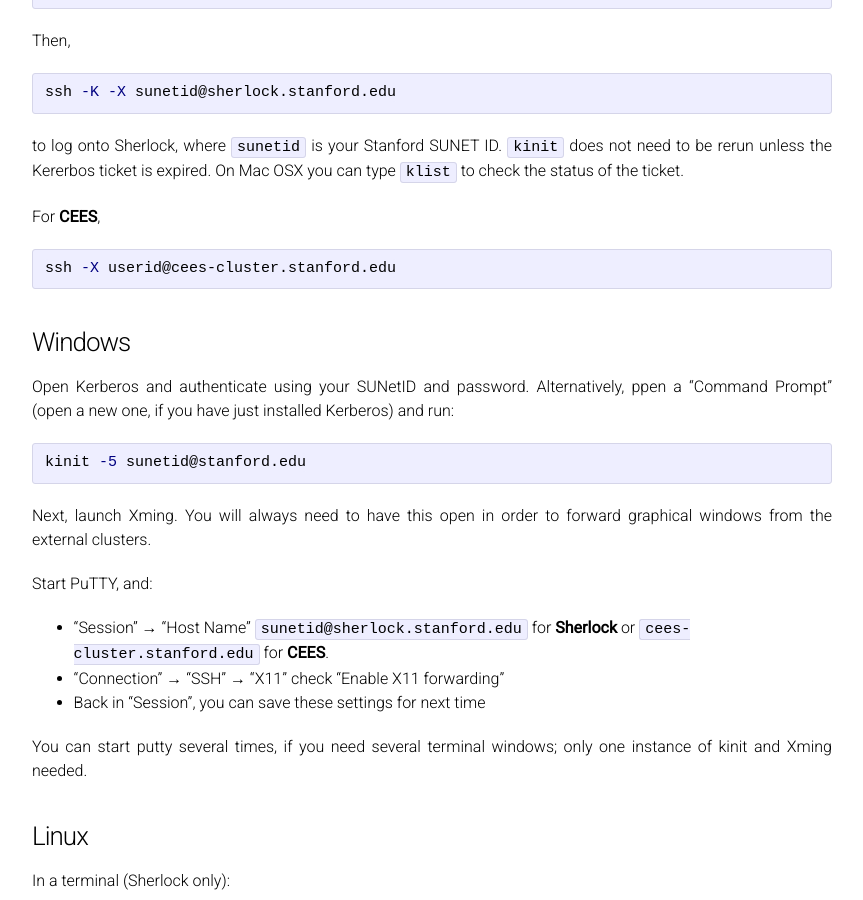
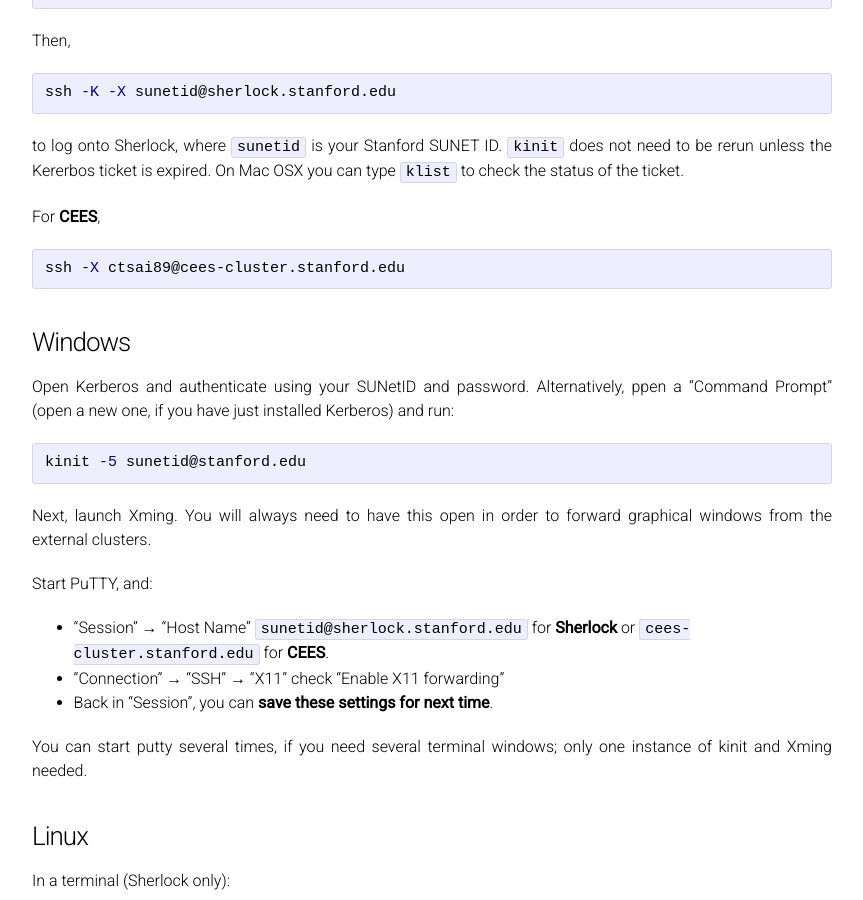
Before and after one commit to chemeng444/chemeng444.github.io, a Jekyll site: the page built from Clusters.md, in a window 1280 px wide and 900 px high, scrolled down 1700 px. Shown: the whole window, without its empty margins (208-1071 px from the left). Built offline with Jekyll 4.4.1, drawn with Linux system fonts in a browser that asks for light colours; some of the changed text lies outside the part shown.

````diff
--- a/Clusters.md
+++ b/Clusters.md
@@ -82,7 +82,7 @@ to log onto Sherlock, where ```sunetid``` is your Stanford SUNET ID. ```kinit```
 For **CEES**,
 
 ```bash
-ssh -X userid@cees-cluster.stanford.edu
+ssh -X ctsai89@cees-cluster.stanford.edu
 ```
 
 ### Windows
@@ -99,7 +99,7 @@ Start PuTTY, and:
 
 * “Session” → “Host Name” `sunetid@sherlock.stanford.edu` for **Sherlock** or `cees-cluster.stanford.edu` for **CEES**.
 * “Connection” → “SSH” → “X11” check “Enable X11 forwarding”
-* Back in “Session”, you can save these settings for next time
+* Back in “Session”, you can **save these settings for next time**.
 
 You can start putty several times, if you need several terminal windows; only one instance of kinit and Xming needed.
 
@@ -148,7 +148,7 @@ There are two file partitions, the `home` and the `scratch` partition. Go ahead
 ln -s $SCRATCH scratch
 ```
 
-Perform all your calculations from the scratch partition.
+**Perform all your calculations from the scratch partition.**
 
 **CEES only**:
 
````
Also changed, not shown: other parts of Clusters.md (+3 -3 lines), ProjectAssignments.md (+10 -0 lines), 1 other file.
